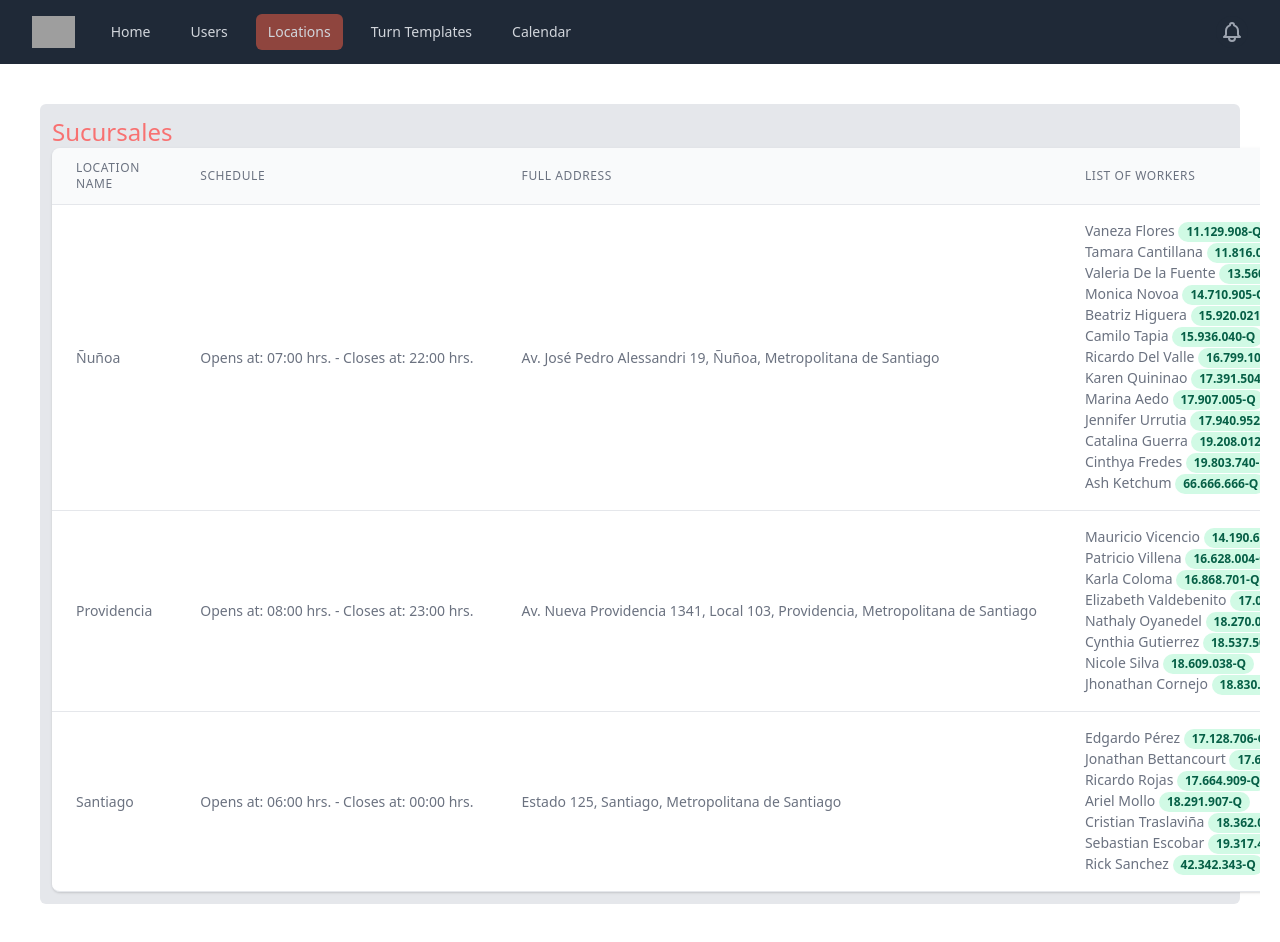
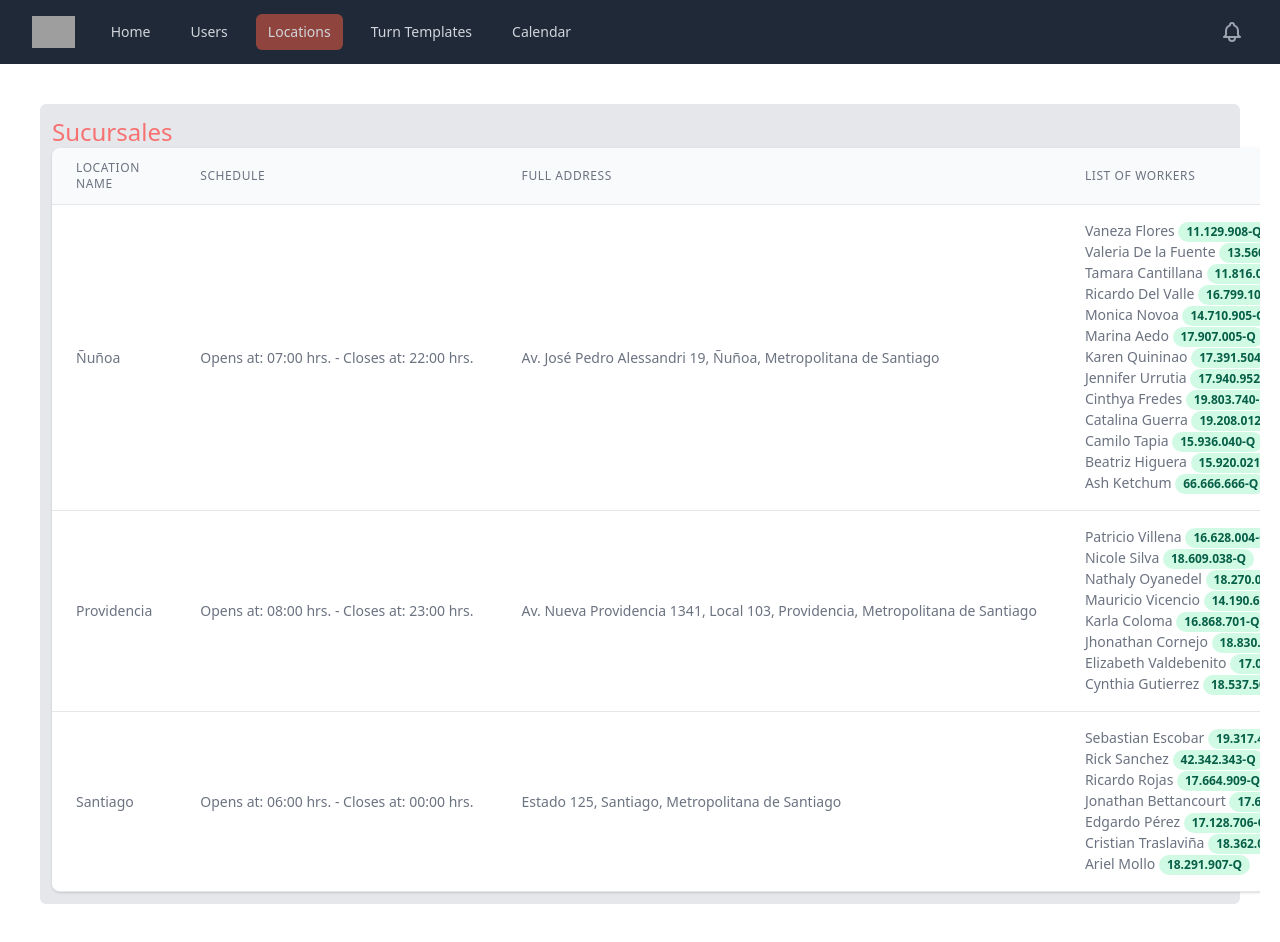
Before and after one commit to chrisloarryn/vue-lists-app, a Vue app: page /locations in a window 1280 px wide. Built offline with nearby package versions, Linux system fonts and the light colour scheme; data requests are answered from the project's data file; grey boxes are pictures that could not be loaded.

Commit message:
feat: locations order by firstName

```diff
--- a/src/views/Locations.vue
+++ b/src/views/Locations.vue
@@ -81,7 +81,7 @@
 
 <script>
 import { fetchDataAsync } from '../services/fetch';
-import { compareUsers } from '../services/compare';
+import { sortArrayByProperty } from '../services/compare';
 export default {
   data() {
     return {
@@ -112,11 +112,11 @@ export default {
     const fetchedLocations = await fetchDataAsync(
       'http://localhost:3004/locations'
     );
-    this.users = fetchedUsers.sort(compareUsers);
+    this.users = sortArrayByProperty(fetchedUsers, 'firstName', 'string', -1);
     let locations = fetchedLocations.map((location) => {
       const users = this.users
         .filter((user) => {
-          const userLocationId = user.locationId[0]; //.shift();
+          const userLocationId = user.locationId[0];
           return location.id == userLocationId;
         })
         .map((u) => {
```
